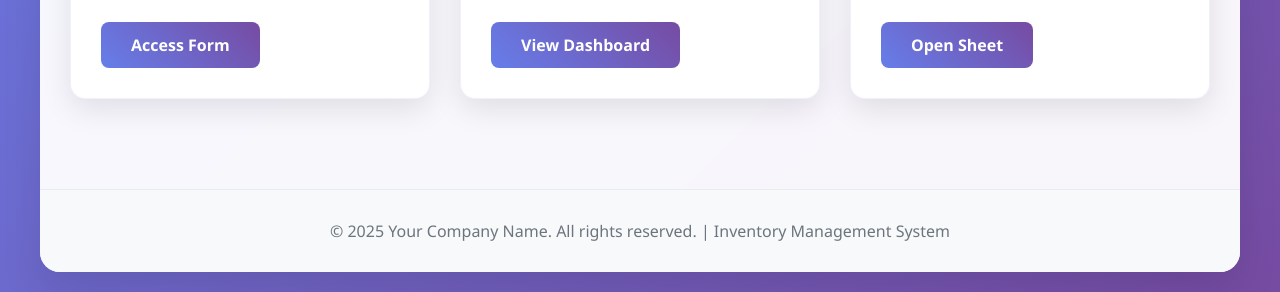
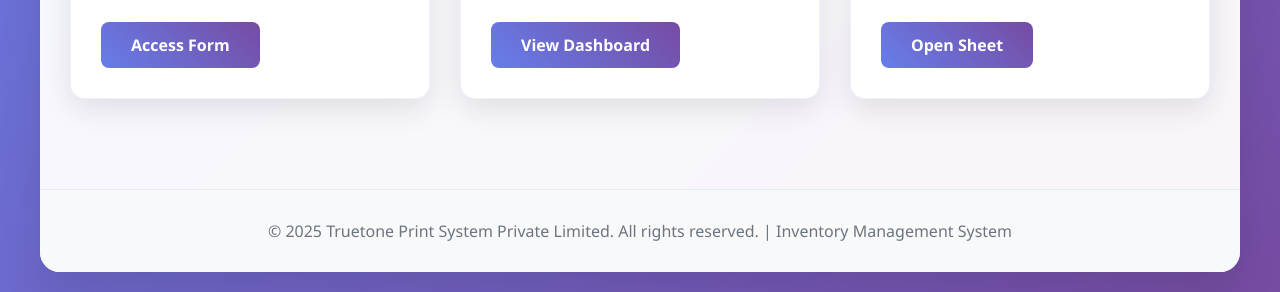
Before and after one commit to Akshat-prog-mis/dashbord_list, a plain HTML site: page index.html in a window 1280 px wide. Shown: the part 591-883 px from the top of the page. Drawn offline with Linux system fonts and the light colour scheme.

Commit message:
Update index.html

```diff
--- a/index.html
+++ b/index.html
@@ -362,7 +362,7 @@
         </main>
 
         <footer class="footer">
-            <p>&copy; 2025 Your Company Name. All rights reserved. | Inventory Management System</p>
+            <p>&copy; 2025 Truetone Print System Private Limited. All rights reserved. | Inventory Management System</p>
         </footer>
     </div>
 
```
